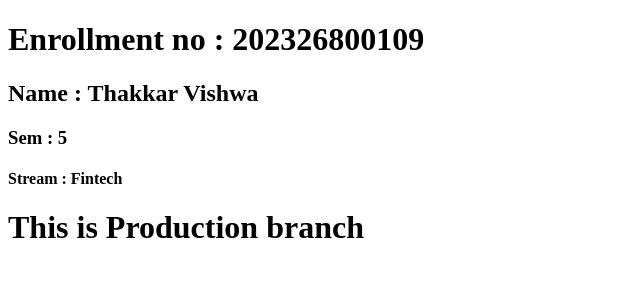
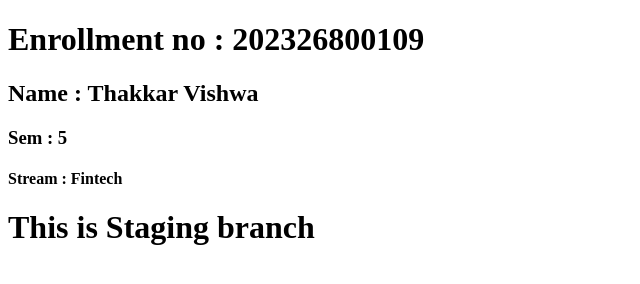
Before and after one commit to VishwaThakkar109/ThakkarVishwa_109_ESE2025, a plain HTML site: page index.html in a window 1280 px wide. Shown: the whole page, without its empty margins (0-640 px from the left). Drawn offline with Linux system fonts and the light colour scheme.

Commit message:
third commit

```diff
--- a/index.html
+++ b/index.html
@@ -10,6 +10,6 @@
     <h2>Name : Thakkar Vishwa</h2>
     <h3>Sem : 5</h3>
     <h4>Stream : Fintech</h4>
-    <h1>This is Production branch</h1>
+    <h1>This is Staging  branch</h1>
 </body>
 </html>
```
